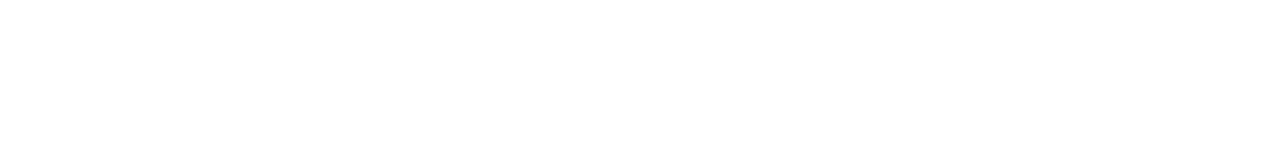
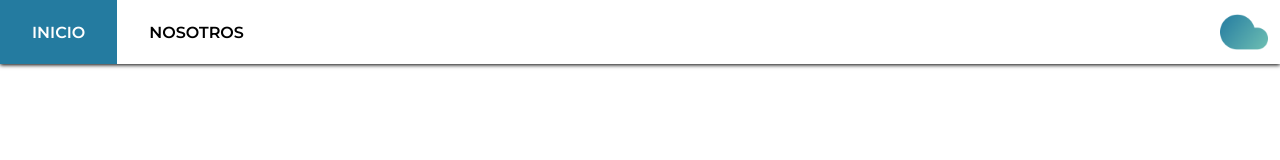
Before and after one commit to briones-gabriel/informatica-saladillo, a plain HTML site: page index.html in a window 1280 px wide. Drawn offline with Linux system fonts and the light colour scheme.

Commit message:
added navigation bar

```diff
--- a/css/style.css
+++ b/css/style.css
@@ -0,0 +1,50 @@
+/* Global Settings */
+* {
+    box-sizing: border-box;
+    padding: 0;
+    margin: 0;
+    scroll-behavior: smooth;
+}
+
+body {
+    font-family: "Montserrat", serif;
+}
+
+/* Top Navigation Bar*/
+.top-nav {
+    position: fixed;
+    display: flex;
+    overflow: hidden;
+    background-color: white;
+    align-items: center;
+    height: 4em;
+    width: 100%;
+    box-shadow: 0 .5px 4px;
+}
+
+.top-nav a {
+    float: left;
+    color: #f2f2f2;
+    text-align: center;
+    text-decoration: none;
+    color: black;
+    text-transform: uppercase;
+    font-weight: 600;
+    padding: 2em;
+}
+
+.top-nav a:hover {
+    background-color: #70C1B3;
+    color: white;
+}
+
+.top-nav a:first-child {
+    background-color: #247BA0;
+    color: white;
+}
+
+.top-nav img {
+    width: 3em;
+    margin-left: auto;
+    margin-right: .75em;
+}
--- a/index.html
+++ b/index.html
@@ -9,6 +9,10 @@
     <title>Informática Saladillo</title>
 </head>
 <body>
-
+    <nav class="top-nav">
+        <a href="#">Inicio</a>
+        <a href="#">Nosotros</a>
+        <img src="./images/favicon.ico" alt="Informática Saladillo">
+    </nav>
 </body>
 </html>
```
